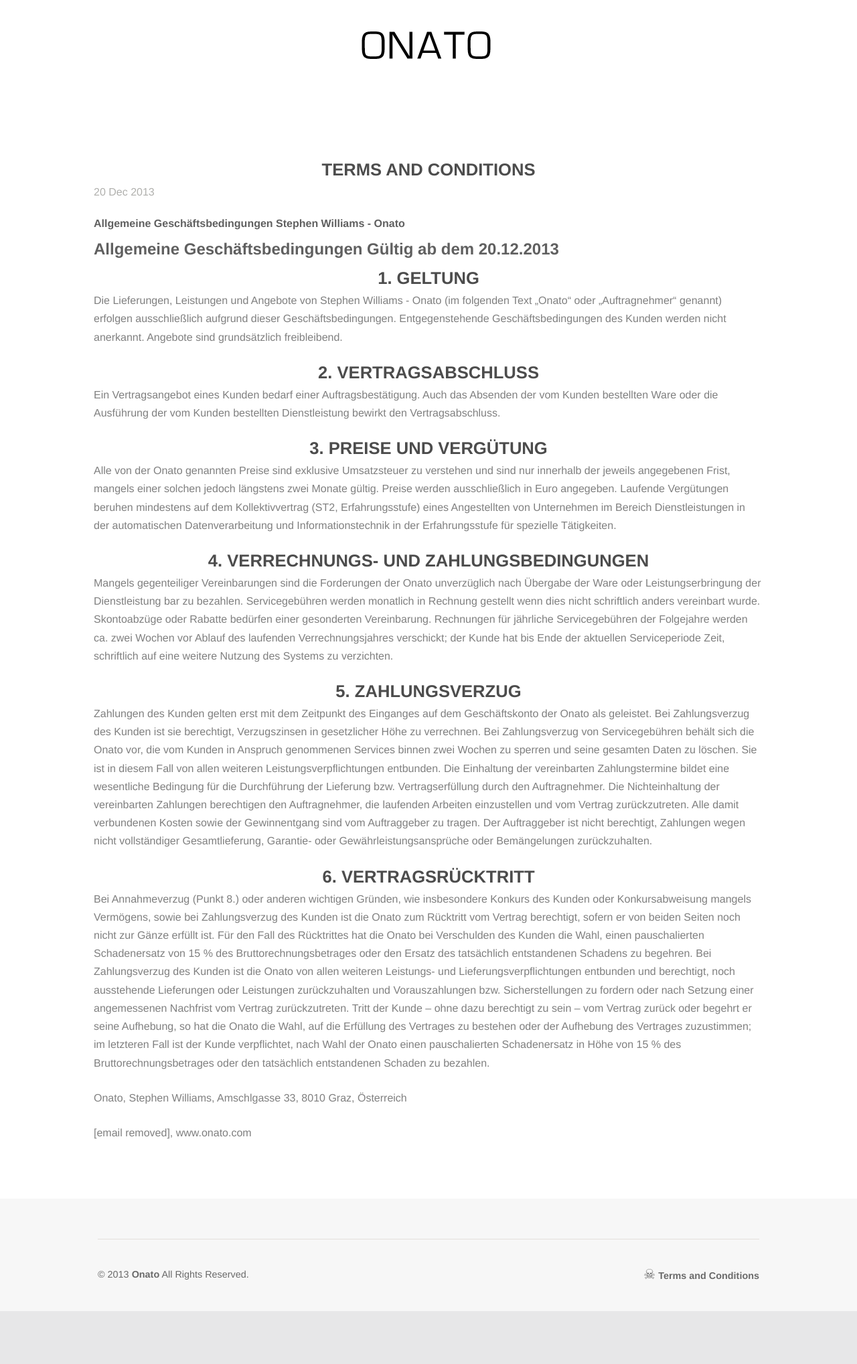
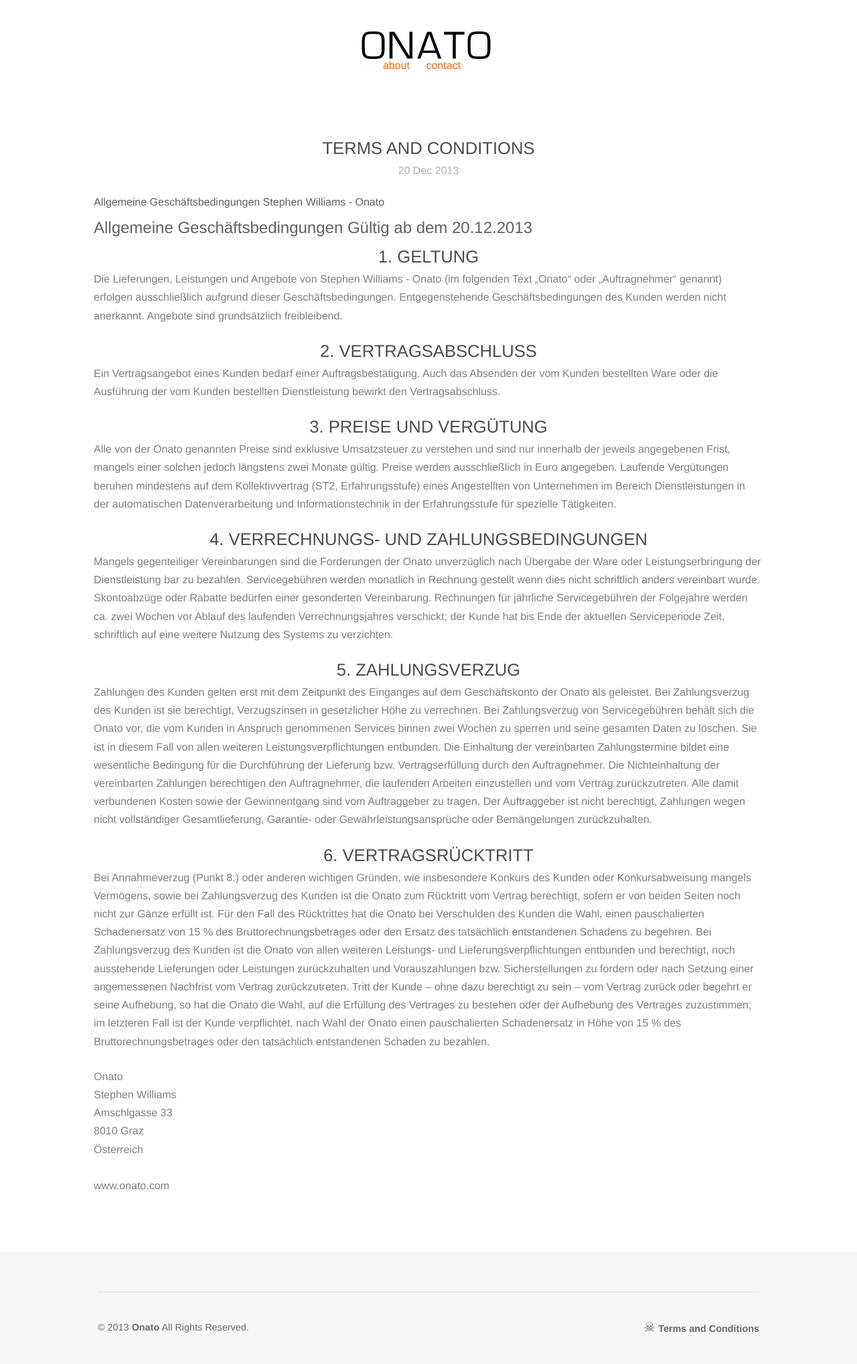
Before and after one commit to onato/onato.github.io, a Jekyll site: the page built from _posts/pages/2013-12-20-terms-and-conditions.md, in a window 1280 px wide. Shown: the whole page at 67% size. Built offline with Jekyll 4.4.1, drawn with Linux system fonts in a browser that asks for light colours; nearby versions of some CDN libraries; before the commit the page ends 1958 px from its top, so only the background shows below that.

Commit message:
Add about and contact pages

```diff
--- a/_includes/header.html
+++ b/_includes/header.html
@@ -21,6 +21,10 @@
   <div class="inside clearfix">
     <div id="logo">
       <h1 class="logo"><a href="/"><img src="/images/logo.png" alt="{{ site.name }}" /></a></h1>
+      <ul id="menu">
+        <li><a href="/about_onato.html">about</a></li>
+        <li><a href="/contact_onato.html">contact</a></li>
+      </ul>
     </div>
   </div>
   </div>
--- a/_layouts/post.html
+++ b/_layouts/post.html
@@ -3,7 +3,7 @@
 <div class="main clearfix">
   <div id="content" class="clearfix full" style="background-color:#FFFFFF;">
     <div class="project center">
-    <div class="inside clearfix" style="padding-top:50px;">
+    <div class="inside clearfix" style="padding-top:0px;">
 		<h2>{{ page.title }}</h2>
 		<p class="meta">{{ page.date | date_to_string }}</p>
 
--- a/_posts/pages/2013-12-20-terms-and-conditions.md
+++ b/_posts/pages/2013-12-20-terms-and-conditions.md
@@ -28,11 +28,10 @@
 ##6. Vertragsrücktritt
 Bei Annahmeverzug (Punkt 8.) oder anderen wichtigen Gründen, wie insbesondere Konkurs des Kunden oder Konkursabweisung mangels Vermögens, sowie bei Zahlungsverzug des Kunden ist die Onato zum Rücktritt vom Vertrag berechtigt, sofern er von beiden Seiten noch nicht zur Gänze erfüllt ist. Für den Fall des Rücktrittes hat die Onato bei Verschulden des Kunden die Wahl, einen pauschalierten Schadenersatz von 15 % des Bruttorechnungsbetrages oder den Ersatz des tatsächlich entstandenen Schadens zu begehren. Bei Zahlungsverzug des Kunden ist die Onato von allen weiteren Leistungs- und Lieferungsverpflichtungen entbunden und berechtigt, noch ausstehende Lieferungen oder Leistungen zurückzuhalten und Vorauszahlungen bzw. Sicherstellungen zu fordern oder nach Setzung einer angemessenen Nachfrist vom Vertrag zurückzutreten. Tritt der Kunde – ohne dazu berechtigt zu sein – vom Vertrag zurück oder begehrt er seine Aufhebung, so hat die Onato die Wahl, auf die Erfüllung des Vertrages zu bestehen oder der Aufhebung des Vertrages zuzustimmen; im letzteren Fall ist der Kunde verpflichtet, nach Wahl der Onato einen pauschalierten Schadenersatz in Höhe von 15 % des Bruttorechnungsbetrages oder den tatsächlich entstandenen Schaden zu bezahlen.
 
-Onato,
-Stephen Williams,
-Amschlgasse 33,
-8010 Graz,
-Österreich
-
-[email removed],
+Onato<br />
+Stephen Williams<br />
+Amschlgasse 33<br />
+8010 Graz<br />
+Österreich<br />
+<br />
 www.onato.com
--- a/css/onato.css
+++ b/css/onato.css
@@ -3,6 +3,14 @@
 {% include css/flexslider.css %}
 {% include css/style.css %}
 {% include css/syntax.css %}
+
+h1, h2, h3, h4, h5, h6{
+  font-weight: normal !important;
+}
+
+a {
+  color: #FF6600;
+}
 
 #logo {
   float:inherit;
@@ -11,6 +19,20 @@
   display: block;
   margin-left: auto;
   margin-right: auto;
+}
+
+#menu li
+{
+  display: inline;
+  list-style-type: none;
+  padding-right: 20px;
+}
+
+.meta {
+  text-align: center;
+}
+.text-center {
+  text-align: center;
 }
 
 .flex-control-nav{
@@ -73,3 +95,17 @@
   height: 100%;
   display: table-cell;
 }
+
+.google-maps {
+    position: relative;
+    padding-bottom: 75%; // This is the aspect ratio
+    height: 0;
+    overflow: hidden;
+}
+.google-maps iframe {
+    position: absolute;
+    top: 0;
+    left: 0;
+    width: 100% !important;
+    height: 100% !important;
+}
--- a/js/onato.js
+++ b/js/onato.js
@@ -31,6 +31,7 @@
 });
 
 jQuery(window).load(function(){
+  decript(jQuery);
   jQuery('#content .cItems').infinitescroll({
 
     navSelector  : "div.pagination",
@@ -83,4 +84,18 @@
 
   jQuery(".slideshow").css({"background":"white"});
 
+
 });
+
+
+function decript($) {
+  $('#my-email').html(function(){
+    var e = "stephen";
+    var a = "@";
+    var d = "onato";
+    var c = ".com";
+    var h = 'mailto:' + e + a + d + c;
+    $(this).parent('a').attr('href', h);
+    return e + a + d + c;
+  });
+}
```
Also changed, not shown: _layouts/page.html (added, +17 -0 lines), _posts/pages/2014-05-07-about_onato.md (added, +56 -0 lines), _posts/pages/2014-05-07-contact_onato.md (added, +8 -0 lines), images/icons/cloud.png (added), images/icons/me.png (added), images/icons/phone.png (added), images/icons/team.png (added), images/stephen_christopher_williams.jpg (added), images/stephen_christopher_williams.png (added).
